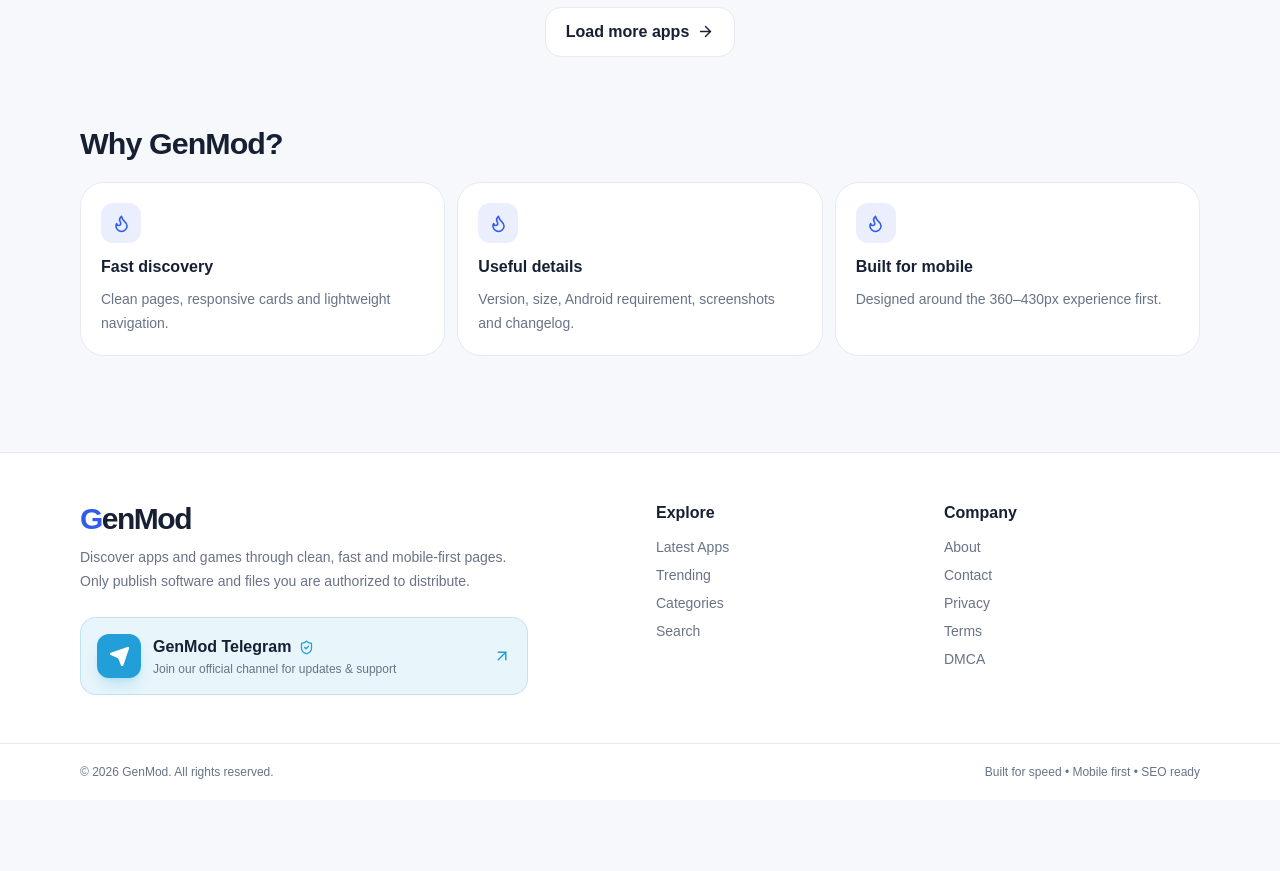
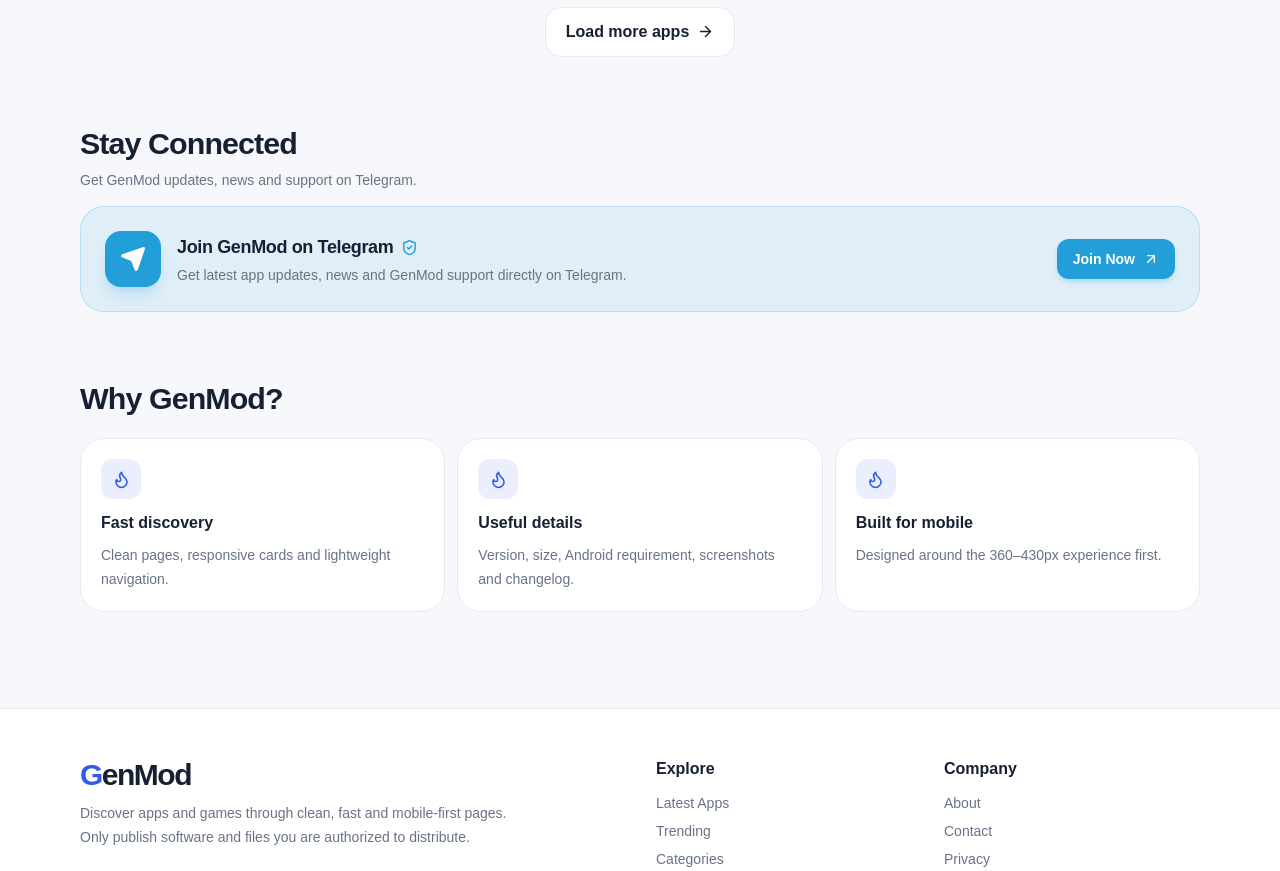
Before and after one commit to nexapk-android/Newmod, a Next.js app: page / in a window 1280 px wide. Shown: the part 860-1731 px from the top of the page. Before the commit the page ends 1660 px from the top, so only its background shows below. Built offline with nearby package versions, Linux system fonts and the light colour scheme; no server answers; the database is empty.

Commit message:
Update page.tsx

```diff
--- a/app/page.tsx
+++ b/app/page.tsx
@@ -256,6 +256,14 @@ export default async function HomePage() {
           </div>
         </Section>
 
+                {/* Telegram Support */}
+        <Section
+          title="Stay Connected"
+          subtitle="Get GenMod updates, news and support on Telegram."
+        >
+          <TelegramSupport />
+        </Section>
+
         {/* Why GenMod */}
         <Section title="Why GenMod?">
           <div className="grid gap-3 sm:grid-cols-3">
```
